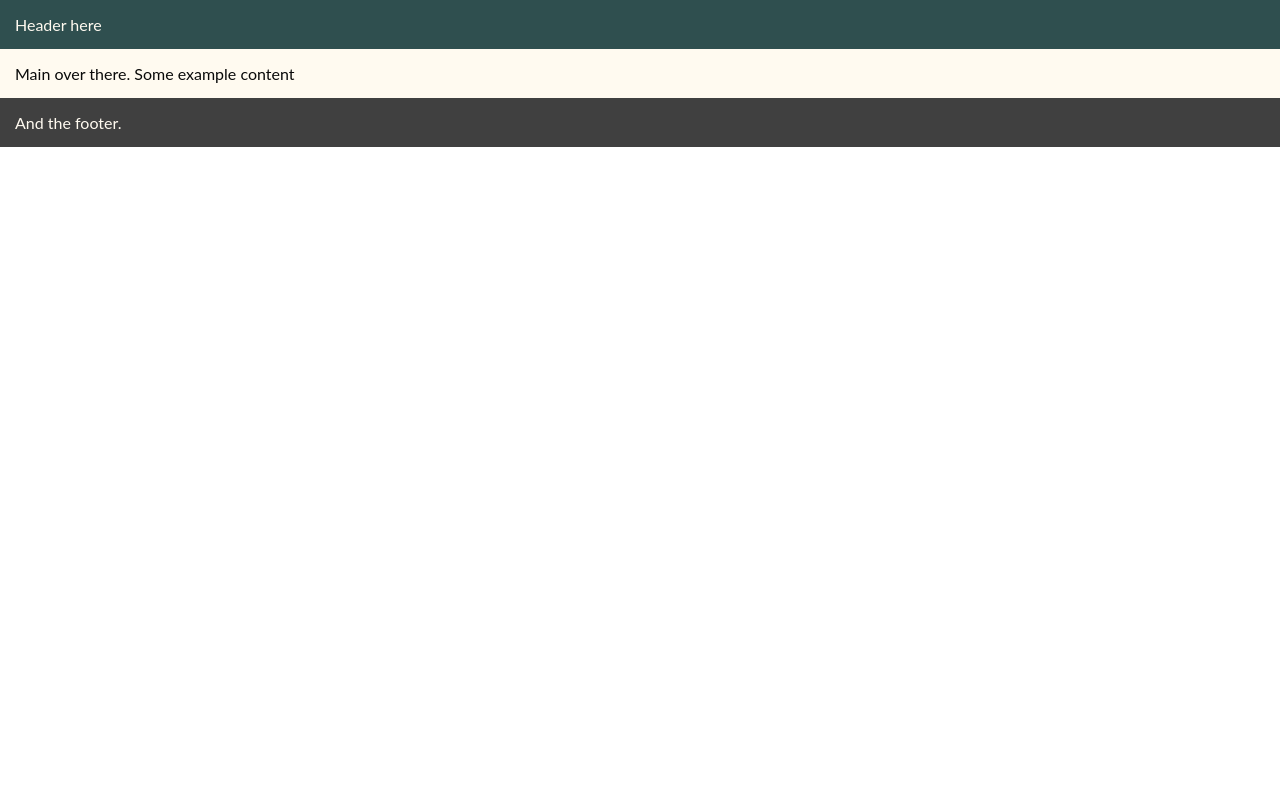
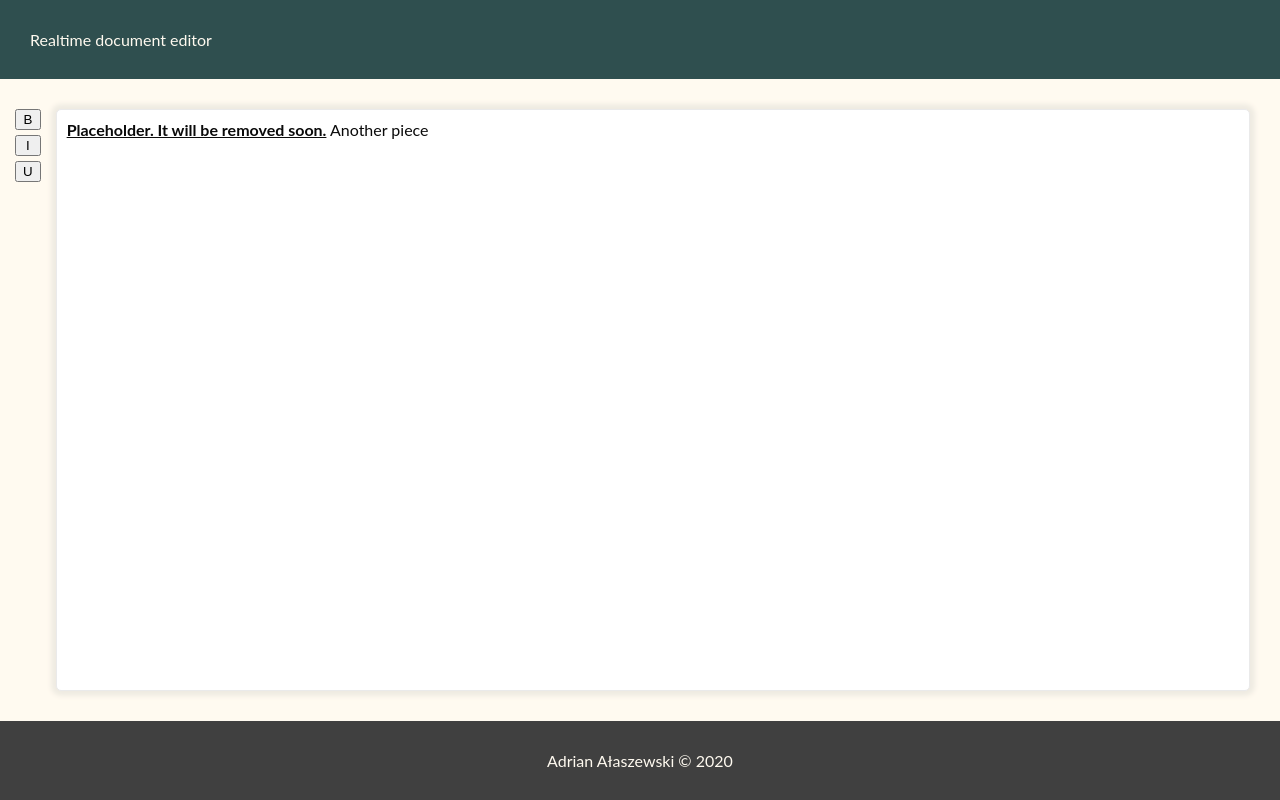
Before and after one commit to Ard2148810/realtime-document-editor, a React (Create React App) app in the folder client/realtime-document-editor-client/: page / in a window 1280 px wide. Built offline with nearby package versions, Linux system fonts and the light colour scheme.

Commit message:
Displaying state with basic style

```diff
--- a/client/realtime-document-editor-client/src/App.js
+++ b/client/realtime-document-editor-client/src/App.js
@@ -1,17 +1,34 @@
-import React from 'react'
+import React, {Component} from 'react'
 import Header from "./components/Header"
 import Main from "./components/Main"
 import Footer from "./components/Footer"
 import "./style/style.css"
 
-function App() {
+class App extends Component {
+
+    constructor(props) {
+        super(props);
+        this.state = {
+            chunks: ["Placeholder. It will be removed soon.", " Another piece"],
+            style: [["bold", "underline"], []]
+        }
+    }
+
+    setContent = (content) => {
+        this.setState({content: content});
+    }
+
+    render() {
+        //this.setContent("Hello there")
         return (
             <div className="App">
                 <Header />
-      <Main content={"Some example content"} />
+                <Main content={this.state.chunks} style={this.state.style} setContent={this.setContent} />
                 <Footer />
             </div>
         )
     }
 
+}
+
 export default App
--- a/client/realtime-document-editor-client/src/components/Footer.js
+++ b/client/realtime-document-editor-client/src/components/Footer.js
@@ -3,7 +3,9 @@ import React from "react"
 function Footer() {
     return (
         <footer>
-            And the footer.
+            <div>
+                Adrian Ałaszewski &copy; {new Date().getFullYear()}
+            </div>
         </footer>
     );
 }
--- a/client/realtime-document-editor-client/src/components/Header.js
+++ b/client/realtime-document-editor-client/src/components/Header.js
@@ -1,9 +1,9 @@
 import React from "react"
 
-function Header(props) {
+function Header() {
     return (
         <header>
-            Header here
+            Realtime document editor
         </header>
     )
 }
--- a/client/realtime-document-editor-client/src/components/Main.js
+++ b/client/realtime-document-editor-client/src/components/Main.js
@@ -1,9 +1,12 @@
 import React from "react";
+import TextEditor from "./TextEditor";
+import Toolbar from "./Toolbar";
 
 function Main(props) {
     return (
         <main>
-            Main over there. {props.content}
+            <Toolbar />
+            <TextEditor content={props.content} style={props.style} setContent={props.setContent}  />
         </main>
     )
 }
--- /dev/null
+++ b/client/realtime-document-editor-client/src/components/TextEditor.js
@@ -0,0 +1,26 @@
+import React, {Component} from "react"
+import "../style/content.css"
+
+class TextEditor extends Component {
+
+    render() {
+        const formattedContent = this.formatContent(this.props.content, this.props.style)
+        return (
+            <div id="TextEditor">
+                {formattedContent}
+            </div>
+        )
+    }
+
+    formatContent(content, style) {
+        return content.map((chunk, index) => {
+            let styleClasses = ""
+            style[index].forEach(styleClass => {
+                styleClasses += styleClass + " "
+            })
+            return <span className={styleClasses}>{chunk}</span>
+        })
+    }
+}
+
+export default TextEditor;
--- /dev/null
+++ b/client/realtime-document-editor-client/src/components/Toolbar.js
@@ -0,0 +1,13 @@
+import React from "react";
+
+function Toolbar() {
+    return (
+        <div className="toolbar">
+            <button className="btn btn-toolbar">B</button>
+            <button className="btn btn-toolbar">I</button>
+            <button className="btn btn-toolbar">U</button>
+        </div>
+    )
+}
+
+export default Toolbar
--- /dev/null
+++ b/client/realtime-document-editor-client/src/style/content.css
@@ -0,0 +1,11 @@
+.bold {
+    font-weight: bold;
+}
+
+.underline {
+    text-decoration: underline;
+}
+
+.cursive {
+    font-style: italic;
+}
--- a/client/realtime-document-editor-client/src/style/style.css
+++ b/client/realtime-document-editor-client/src/style/style.css
@@ -7,7 +7,7 @@ body, div {
 }
 
 header {
-    padding: 15px;
+    padding: 30px;
     background-color: darkslategray;
     color: floralwhite;
 }
@@ -16,11 +16,50 @@ main {
     padding: 15px;
     background-color: floralwhite;
     color: #0A0A0A;
-    //font-family: "Impact", sans-serif;
+    display: flex;
+    flex-direction: row;
+    flex: 1;
+    min-height: 100px;
 }
 
 footer {
-    padding: 15px;
+    display: flex;
+    padding: 30px;
+    justify-content: center;
+    align-items: center;
     background-color: #404040;
     color: floralwhite;
 }
+
+.App {
+    display: flex;
+    flex: 1;
+    flex-direction: column;
+}
+
+.toolbar {
+    display: flex;
+    flex-direction: column;
+    margin-top: 15px;
+    margin-bottom: 15px;
+}
+
+.btn-toolbar {
+    margin-bottom: 5px;
+}
+
+#root {
+    display: flex;
+    min-height: 100vh;
+}
+
+#TextEditor {
+    background-color: white;
+    border: 1px solid #eaeaea;
+    padding: 10px;
+    margin: 15px;
+    flex: 1;
+    cursor: text;
+    box-shadow: 0 0 5px 5px #efebe2;
+    border-radius: 5px;
+}
```
Lines whose indentation alone changed are shown as unchanged.
